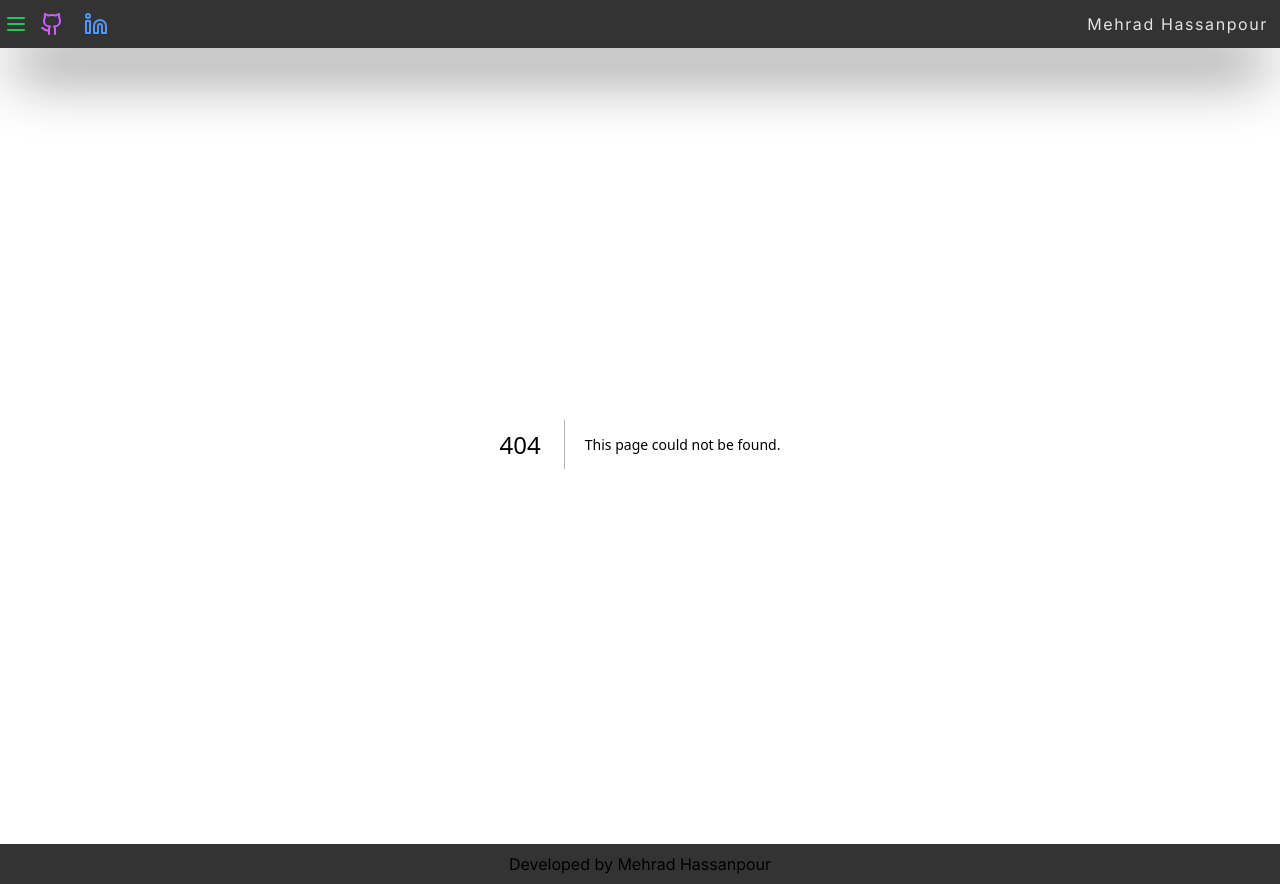
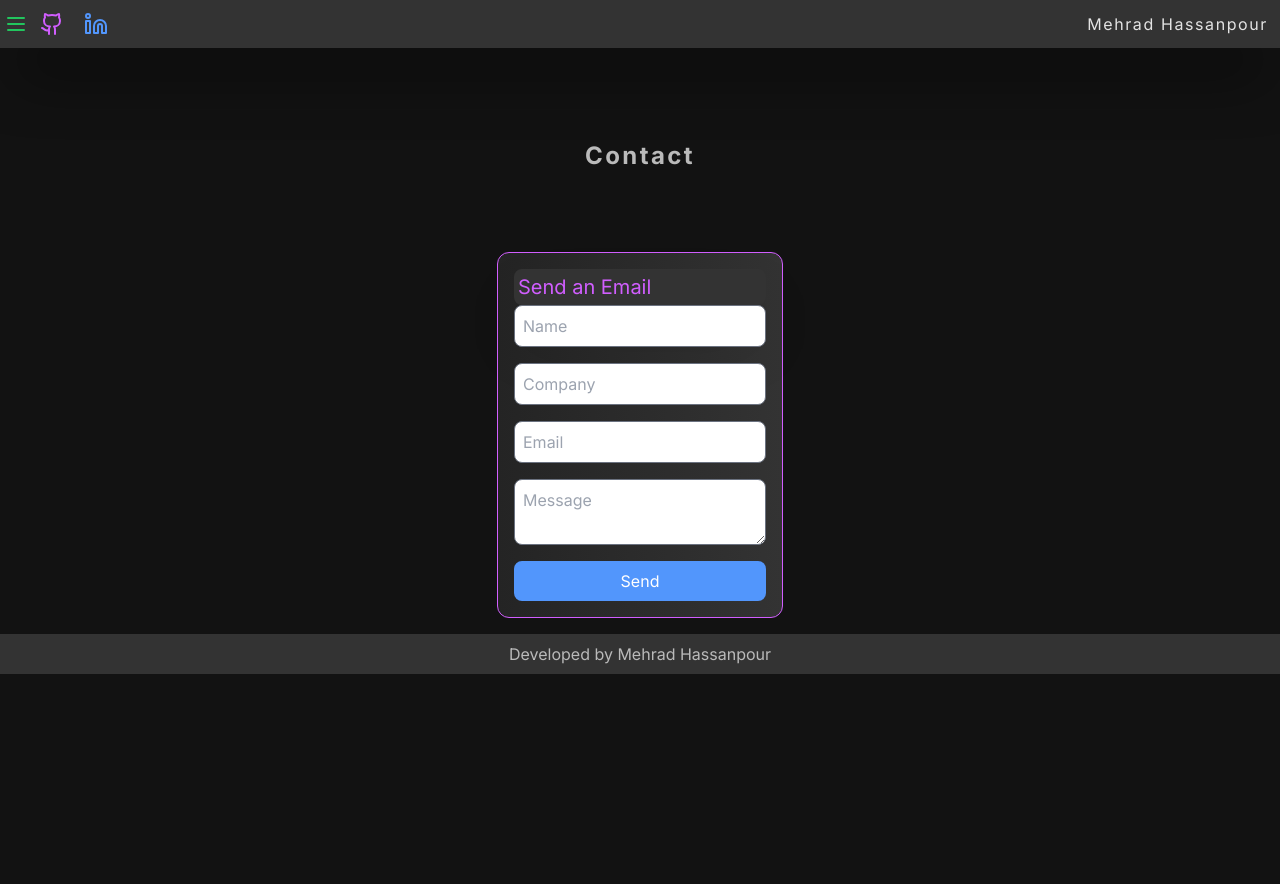
Before and after one commit to mehradhpr/mehradhpr.github.io, a Next.js app in the folder portfolio/: page /contact in a window 1280 px wide. Before the commit this address had no page. After the commit the page ends 800 px from the top, so only its background shows below. Built offline with nearby package versions, Linux system fonts and the light colour scheme.

Commit message:
Added a contact page

```diff
--- /dev/null
+++ b/portfolio/src/app/contact/page.tsx
@@ -0,0 +1,42 @@
+import React from "react";
+
+const Contact = () => {
+  return (
+    <div className="w-screen overflow-hidden flex flex-col items-center p-4">
+      <section className="p-20">
+        <h1 className="text-2xl font-bold tracking-widest">Contact</h1>
+      </section>
+      <div className="border border-pink bg-gradient-to-r from-gray1 to-gray2 p-4 rounded-xl">
+        <div className="flex text-xl text-pink flex-row justify-between bg-gray2 p-1 rounded-lg shadow-4xl">
+          <div>Send an Email</div>
+        </div>
+        <div>
+          <form className="flex flex-col gap-4">
+            <input
+              type="text"
+              placeholder="Name"
+              className="border border-gray-500 p-2 rounded-lg"
+            />
+            <input
+              type="text"
+              placeholder="Company"
+              className="border border-gray-500 p-2 rounded-lg"
+            />
+            <input
+              type="email"
+              placeholder="Email"
+              className="border border-gray-500 p-2 rounded-lg"
+            />
+            <textarea
+              placeholder="Message"
+              className="border border-gray-500 p-2 rounded-lg"
+            ></textarea>
+            <button className="bg-blue text-white p-2 rounded-lg">Send</button>
+          </form>
+        </div>
+      </div>
+    </div>
+  );
+};
+
+export default Contact;
--- a/portfolio/src/app/page.tsx
+++ b/portfolio/src/app/page.tsx
@@ -8,6 +8,7 @@ import Projects from "./projects/page";
 import Experience from "./experience/page";
 import Volunteering from "./volunteering/page";
 import TickerTape from "@/components/scroller";
+import Contact from "@/app/contact/page";
 
 export default function Home() {
   return (
@@ -19,6 +20,7 @@ export default function Home() {
       <Projects />
       <Experience />
       <Volunteering />
+      <Contact />
     </div>
   );
 }
```
